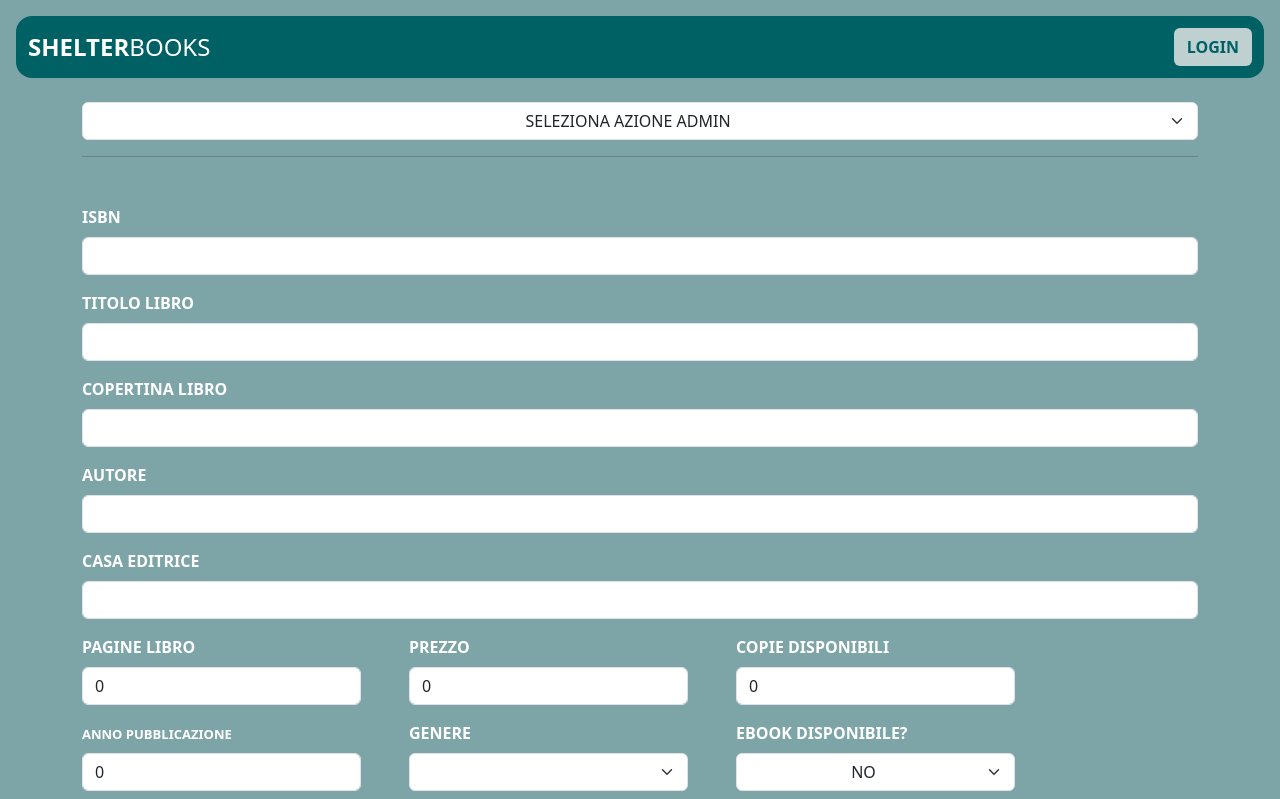
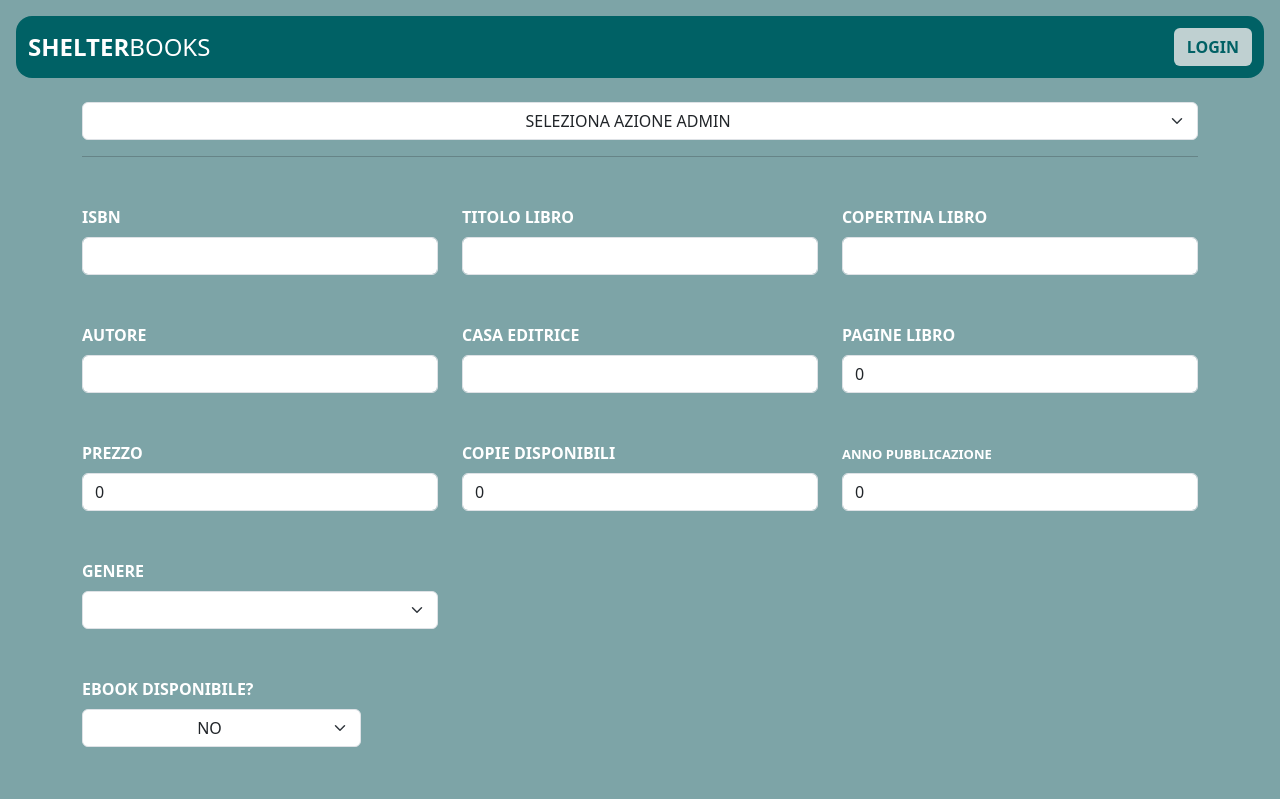
Before and after one commit to EazyM93/ShelterBooks_Frontend, an Angular app in the folder ShelterBooksApp/: page /bookManager/createBook in a window 1280 px wide. Shown: the top 799 px of the page. Built offline with nearby package versions, Linux system fonts and the light colour scheme.

Commit message:
Aggiunta Ricerca per Isbn / Modifica component / Visual Update Generale

```diff
--- a/ShelterBooksApp/src/app/components/book-manager/book-manager.component.html
+++ b/ShelterBooksApp/src/app/components/book-manager/book-manager.component.html
@@ -5,7 +5,7 @@
     <option selected disabled>seleziona azione admin</option>
     <option value="createBook" >aggiungi libro al catalogo</option>
     <option value="updateCopies">aggiungi copie al magazzino</option>
-    <option value="3">modifica informazioni libro</option>
+    <option value="modifyBook">modifica informazioni libro</option>
     <option value="4">cancella libro</option>
   </select>
   <hr class="mb-5">
--- a/ShelterBooksApp/src/app/components/create-book/create-book.component.html
+++ b/ShelterBooksApp/src/app/components/create-book/create-book.component.html
@@ -1,57 +1,53 @@
 <form>
 
-  <div class="mb-3">
+  <div class="row row-cols-3">
+
+    <div class="mb-5">
       <label for="isbn" class="form-label">isbn</label>
       <input type="text" class="form-control" id="isbn" aria-describedby="isbn" [(ngModel)]="isbn" name="isbn">
     </div>
 
-  <div class="mb-3">
+    <div>
       <label for="title" class="form-label">titolo libro</label>
       <input type="text" class="form-control" id="title" aria-describedby="title" [(ngModel)]="title" name="title">
     </div>
 
-  <div class="mb-3">
+    <div class="mb-5">
       <label for="coverLink" class="form-label">copertina libro</label>
       <input type="text" class="form-control" id="coverLink" aria-describedby="coverLink" [(ngModel)]="coverLink" name="coverLink">
     </div>
 
-  <div class="mb-3">
+    <div class="mb-5">
       <label for="author" class="form-label">autore</label>
       <input type="text" class="form-control" id="author" aria-describedby="author" [(ngModel)]="author" name="author">
     </div>
 
-  <div class="mb-3">
+    <div class="mb-5">
       <label for="publisher" class="form-label">casa editrice</label>
       <input type="text" class="form-control" id="publisher" aria-describedby="publisher" [(ngModel)]="publisher" name="publisher">
     </div>
 
-  <div class="mb-3 d-flex">
-
-    <div class="w-25 me-5">
+    <div class="mb-5">
       <label for="pages" class="form-label">pagine libro</label>
       <input type="number" class="form-control" id="pages" aria-describedby="pages" [(ngModel)]="pages" name="pages">
     </div>
 
-    <div class="w-25 me-5">
+    <div class="mb-5">
         <label for="price" class="form-label">prezzo</label>
         <input type="number" class="form-control" id="price" aria-describedby="price" [(ngModel)]="price" name="price">
     </div>
 
-    <div class="w-25 me-5">
+    <div class="mb-5">
       <label for="availableCopies" class="form-label">copie disponibili</label>
       <input type="number" class="form-control" id="availableCopies" aria-describedby="availableCopies" [(ngModel)]="availableCopies" name="availableCopies">
     </div>
 
-  </div>
-
-  <div class="mb-3 d-flex">
-
-    <div class="w-25 me-5">
+    <div class="mb-5">
       <label for="publicationYear" class="form-label" style="font-size: small;">anno pubblicazione</label>
       <input type="number" class="form-control" id="publicationYear" aria-describedby="publicationYear" [(ngModel)]="publicationYear" name="publicationYear">
     </div>
 
-    <div class="w-25 me-5">
+    <div class="mb-5">
       <label for="genre" class="form-label">genere</label>
       <select id="genre" class="form-select text-center" aria-label="genre" [(ngModel)]="genre" name="genre">
         <option selected></option>
@@ -102,6 +98,10 @@
       </select>
     </div>
 
+  </div>
+
+  <div class="mb-5 d-flex">
+
     <div class="w-25">
       <!-- per utilizzare [(ngModel)]="yesNoValue" si deve aggiungere [ngModelOptions]="{standalone: true} -->
       <label for="availableEbook" class="form-label">ebook disponibile?</label>
@@ -113,7 +113,7 @@
 
   </div>
 
-  <div class="mb-3 d-flex">
+  <div class="mb-5 d-flex">
 
     <div class="me-5">
       <label for="ebookSize" class="form-label">dimensione ebook (mb)</label>
--- /dev/null
+++ b/ShelterBooksApp/src/app/components/modify-book/modify-book.component.ts
@@ -0,0 +1,15 @@
+import { Component, OnInit } from '@angular/core';
+
+@Component({
+  selector: 'app-modify-book',
+  templateUrl: './modify-book.component.html',
+  styleUrls: ['./modify-book.component.scss']
+})
+export class ModifyBookComponent implements OnInit {
+
+  constructor() { }
+
+  ngOnInit(): void {
+  }
+
+}
--- a/ShelterBooksApp/src/app/components/navbar/navbar.component.html
+++ b/ShelterBooksApp/src/app/components/navbar/navbar.component.html
@@ -6,11 +6,11 @@
 
       <div *ngIf="currentUserStatus && userLogged">
         <div class="dropdown me-4">
-          <button class="btn dropdown-toggle BFD0D1" type="button" data-bs-toggle="dropdown" aria-expanded="false">gestionale</button>
-            <ul class="dropdown-menu BFD0D1">
-              <li><a class="dropdown-item" [routerLink]="['bookManager']">libri</a></li>
-              <li><a class="dropdown-item" href="#">Another action</a></li>
-              <li><a class="dropdown-item" href="#">Something else here</a></li>
+          <button class="btn dropdown-toggle" type="button" data-bs-toggle="dropdown" aria-expanded="false">gestionale</button>
+            <ul class="dropdown-menu px-2">
+              <li><a class="dropdown-item rounded" [routerLink]="['bookManager']"><i class="bi bi-book me-3"></i>libri</a></li>
+              <li><a class="dropdown-item rounded" href="#"><i class="bi bi-person-lines-fill me-3"></i>utenti</a></li>
+              <li><a class="dropdown-item rounded" href="#"><i class="bi bi-box-seam me-3"></i>ordini</a></li>
             </ul>
         </div>
       </div>
--- a/ShelterBooksApp/src/app/components/navbar/navbar.component.scss
+++ b/ShelterBooksApp/src/app/components/navbar/navbar.component.scss
@@ -1,5 +1,6 @@
 nav, .navbar-brand{
   background-color: #006165;
+  color: white !important;
 }
 
 .btn, nav, .navbar-brand, a{
@@ -16,25 +17,19 @@ nav, .navbar-brand{
   font-weight: lighter;
 }
 
-a{
-  color: white!important;
+.dropdown-item{
+  color: #006165!important;
+  font-weight: bold;
   &:hover{
-    color: rgb(239, 210, 47)!important;
+    background-color: #BFD0D1;
+    filter: brightness(80%);
   }
 }
 
-.dropdown-item{
-  &:hover{
-    background-color: #d37f36;
-  }
-}
-
-.d37f36{
-  background-color: #d37f36;
-  color: white;
-  &:hover{
-    filter: brightness(85%);
-  }
+.dropdown-toggle{
+  background-color: white;
+  color: #006165;
+  font-weight: bold;
 }
 
 .BFD0D1{
--- a/ShelterBooksApp/src/app/components/update-copies/update-copies.component.html
+++ b/ShelterBooksApp/src/app/components/update-copies/update-copies.component.html
@@ -1,15 +1,19 @@
-<input type="text" class="form-control mb-3" id="title" aria-describedby="title" [(ngModel)]="title" name="title" (ngModelChange)="onTitleInputChange()" placeholder="cerca titolo del libro">
+<input type="text" class="form-control mb-3" id="title" aria-describedby="title" [(ngModel)]="title" name="title" (ngModelChange)="onTitleInputChange()" placeholder="cerca per titolo" autocomplete="off">
+
+<input type="text" class="form-control mb-3" id="isbn" aria-describedby="isbn" [(ngModel)]="isbn" name="isbn" (ngModelChange)="onIsbnInputChange()" placeholder="cerca per isbn" autocomplete="off">
 
 <div id="tabBooks" class="p-3 rounded">
-  <div class="row row-cols-3 mb-2" style="text-transform: uppercase;">
+  <div class="row row-cols-4 mb-2" style="text-transform: uppercase;">
     <h4>titolo</h4>
+    <h4 class="text-center">isbn</h4>
     <h4 class="text-center">copie magazzino</h4>
     <h4 class="text-center">aggiorna copie</h4>
   </div>
 
   <div *ngFor="let book of booksArray; let i = index">
-    <div class="row row-cols-3 align-items-center mb-3">
+    <div class="row row-cols-4 align-items-center mb-3">
       <p class="ps-3">{{book.title}}</p>
+      <p class="text-center">{{book.isbn}}</p>
       <p class="text-center">{{book.availableCopies}}</p>
       <div class="text-center">
         <button type="button" class="btn btn-success" data-bs-toggle="modal" [attr.data-bs-target]="'#modal' + i"><i class="bi bi-journal-plus text-white"></i></button>
@@ -27,7 +31,7 @@
               <div class="modal-body">
                 <p>Imposta numero di copie da aggiungere al magazzino</p>
                 <label for="addedCopies" class="form-label">copie disponibili</label>
-                <input type="number" class="form-control" id="availableCopies" aria-describedby="addedCopies" [(ngModel)]="numberCopies" name="addedCopies">
+                <input type="number" class="form-control" id="availableCopies" aria-describedby="addedCopies" [(ngModel)]="numberCopies" name="addedCopies" min="1">
               </div>
               <div class="modal-footer">
                 <button type="button" class="btn btn-secondary" data-bs-dismiss="modal">Chiudi</button>
--- a/ShelterBooksApp/src/app/components/update-copies/update-copies.component.ts
+++ b/ShelterBooksApp/src/app/components/update-copies/update-copies.component.ts
@@ -11,22 +11,36 @@ export class UpdateCopiesComponent implements OnInit {
   booksArray: any[] = [];
 
   title: string = '';
+  isbn: string = '';
 
-  numberCopies: number = 0;
+  numberCopies: number = 1;
 
   constructor(private shelterService: ApiShelterService) { }
 
   ngOnInit(): void {
-    this.getBookList();
+    this.getBookListByTitle();
   }
 
   onTitleInputChange(): void {
-    this.getBookList();
+    this.getBookListByTitle();
   }
 
-  getBookList(): void {
+  onIsbnInputChange(): void {
+    this.getBookListByIsbn();
+  }
+
+  getBookListByTitle(): void {
     this.shelterService
-      .filterBooks(this.title, '', '', 0, 10000, '', 0, 'title')
+      .filterBooks('', this.title, '', '', 0, 10000, '', 0, 'title')
+      .subscribe((response: any) => {
+        this.booksArray=response.content;
+      }
+    );
+  }
+
+  getBookListByIsbn(): void {
+    this.shelterService
+      .filterBooks(this.isbn, '', '', '', 0, 10000, '', 0, 'title')
       .subscribe((response: any) => {
         this.booksArray=response.content;
       }
@@ -37,7 +51,7 @@ export class UpdateCopiesComponent implements OnInit {
     this.shelterService
       .updateCopies(idBookCopies, this.numberCopies)
       .subscribe(() => {
-        this.getBookList();
+        this.getBookListByTitle();
       });
 
 
--- a/ShelterBooksApp/src/app/service/api-shelter.service.ts
+++ b/ShelterBooksApp/src/app/service/api-shelter.service.ts
@@ -43,6 +43,7 @@ export class ApiShelterService {
   }
 
   filterBooks(
+    isbn: string,
     title: string,
     author: string,
     publisher: string,
@@ -53,6 +54,7 @@ export class ApiShelterService {
     sort: string
   ): Observable<any>{
     const params = new HttpParams()
+      .set('isbn', isbn)
       .set('title', title)
       .set('author', author)
       .set('publisher', publisher)
```
Also changed, not shown: ShelterBooksApp/src/app/app.module.ts (+5 -2 lines), ShelterBooksApp/src/app/components/modify-book/modify-book.component.html (added), ShelterBooksApp/src/app/components/modify-book/modify-book.component.scss (added). Lines whose indentation alone changed are shown as unchanged.
